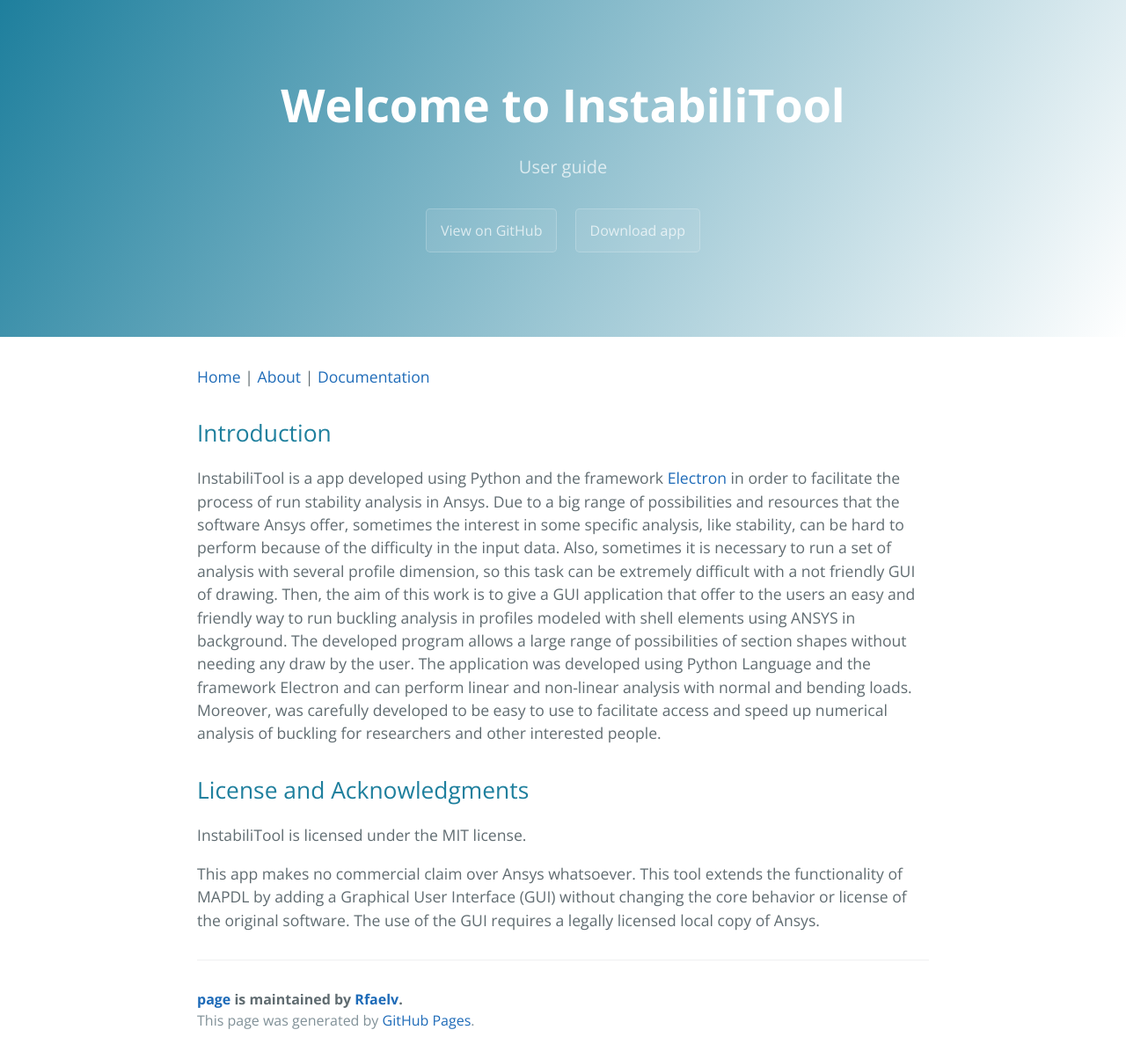
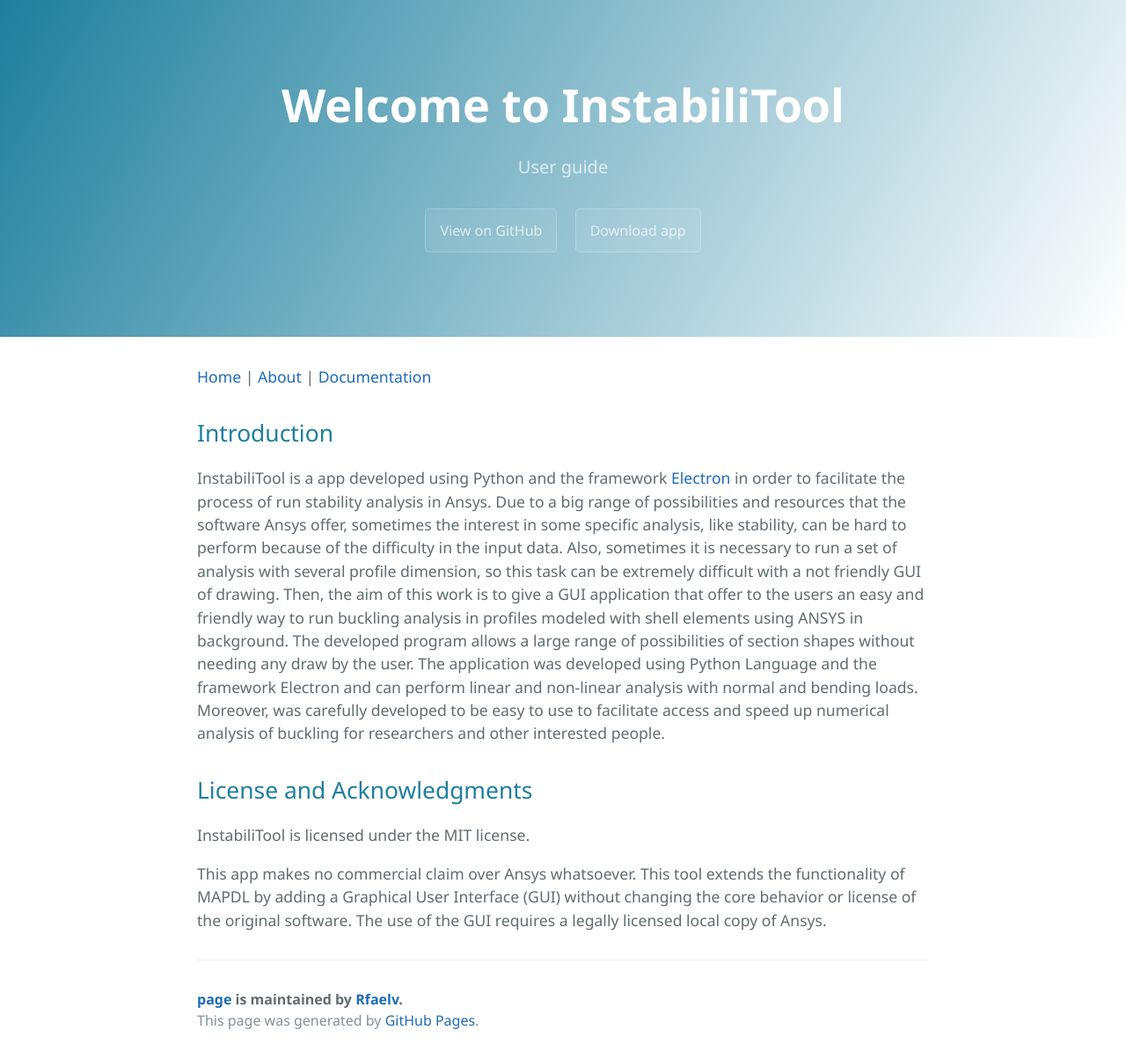
Before and after one commit to Rfaelv/page, a Jekyll site: the page built from index.md, in a window 1280 px wide. Shown: the whole page at 88% size. Built offline with Jekyll 4.4.1, drawn with Linux system fonts in a browser that asks for light colours; our own code applies the rules of GitHub Pages for plain Markdown files.

Commit message:
Update jekyll-theme-cayman.scss

```diff
--- a/_sass/jekyll-theme-cayman.scss
+++ b/_sass/jekyll-theme-cayman.scss
@@ -28,7 +28,8 @@
 body {
   padding: 0;
   margin: 0;
-  font-family: "Open Sans", "Helvetica Neue", Helvetica, Arial, sans-serif;
+//   font-family: "Open Sans", "Helvetica Neue", Helvetica, Arial, sans-serif;
+  font-family: "Segoe UI", "Helvetica Neue", Helvetica, Arial, sans-serif;
   font-size: 16px;
   line-height: 1.5;
   color: $body-text-color;
```
